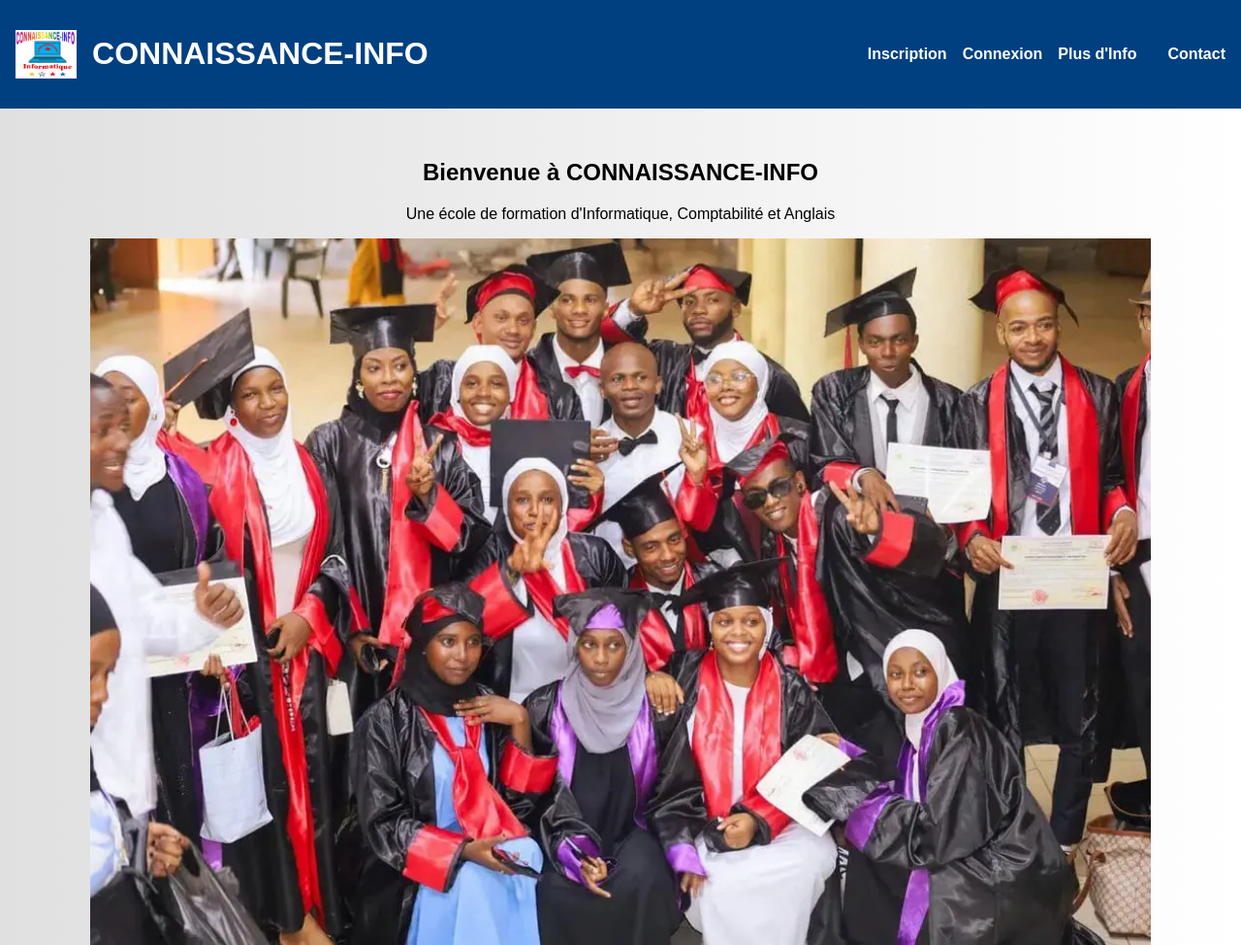
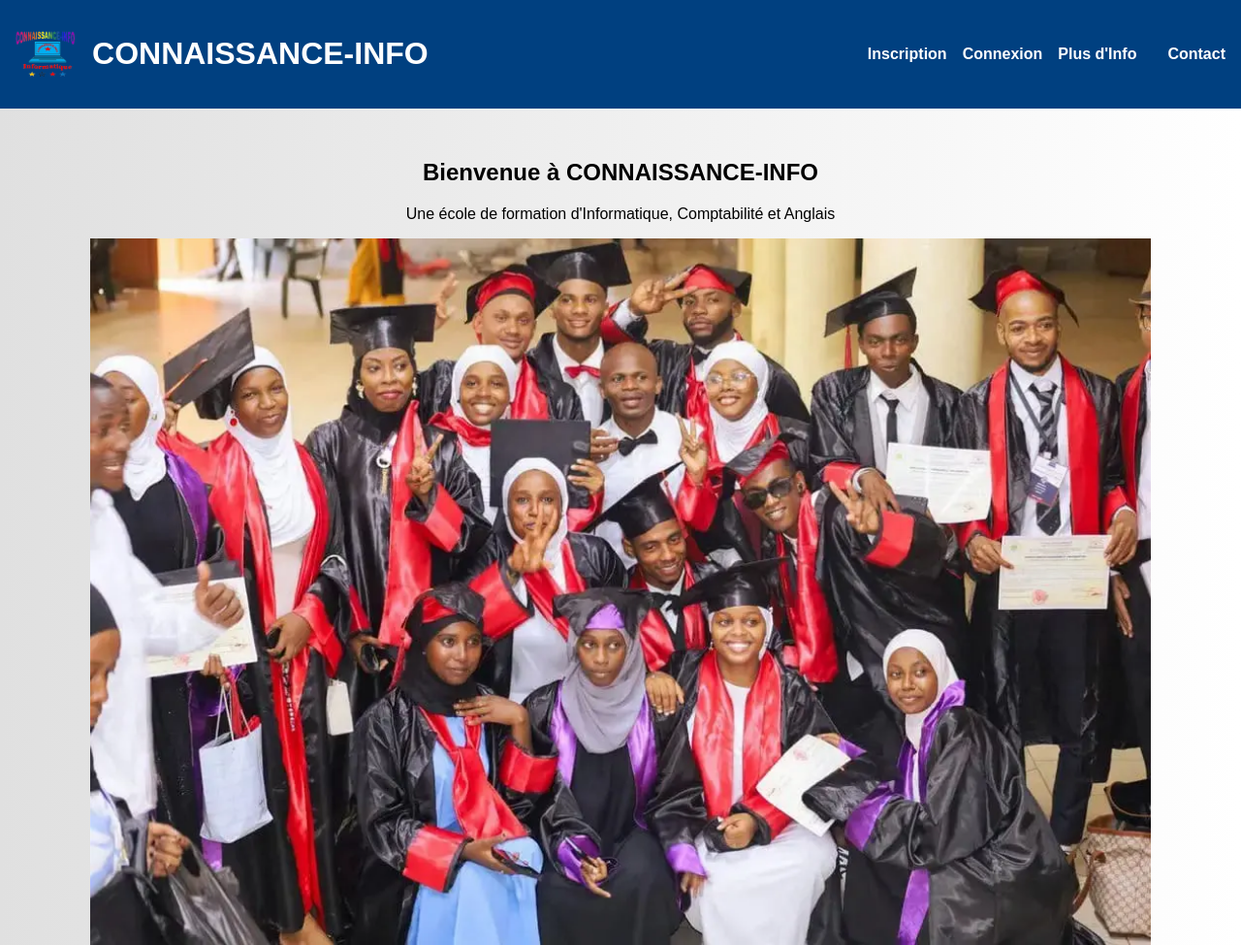
Before and after one commit to M3Bproduction/connaissance-info, a plain HTML site: page index.html in a window 1280 px wide. Shown: the top 975 px of the page at 97% size. Drawn offline with Linux system fonts and the light colour scheme.

Commit message:
Update index.html

```diff
--- a/index.html
+++ b/index.html
@@ -21,7 +21,7 @@
   <body>
     <header>
       <div class="logo-container">
-        <img src="logo.png" alt="Logo ISTAE" class="logo">
+        <img src="logo1.png" alt="Logo ISTAE" class="logo">
         <h1>CONNAISSANCE-INFO</h1>
       </div>
       <nav>
```
